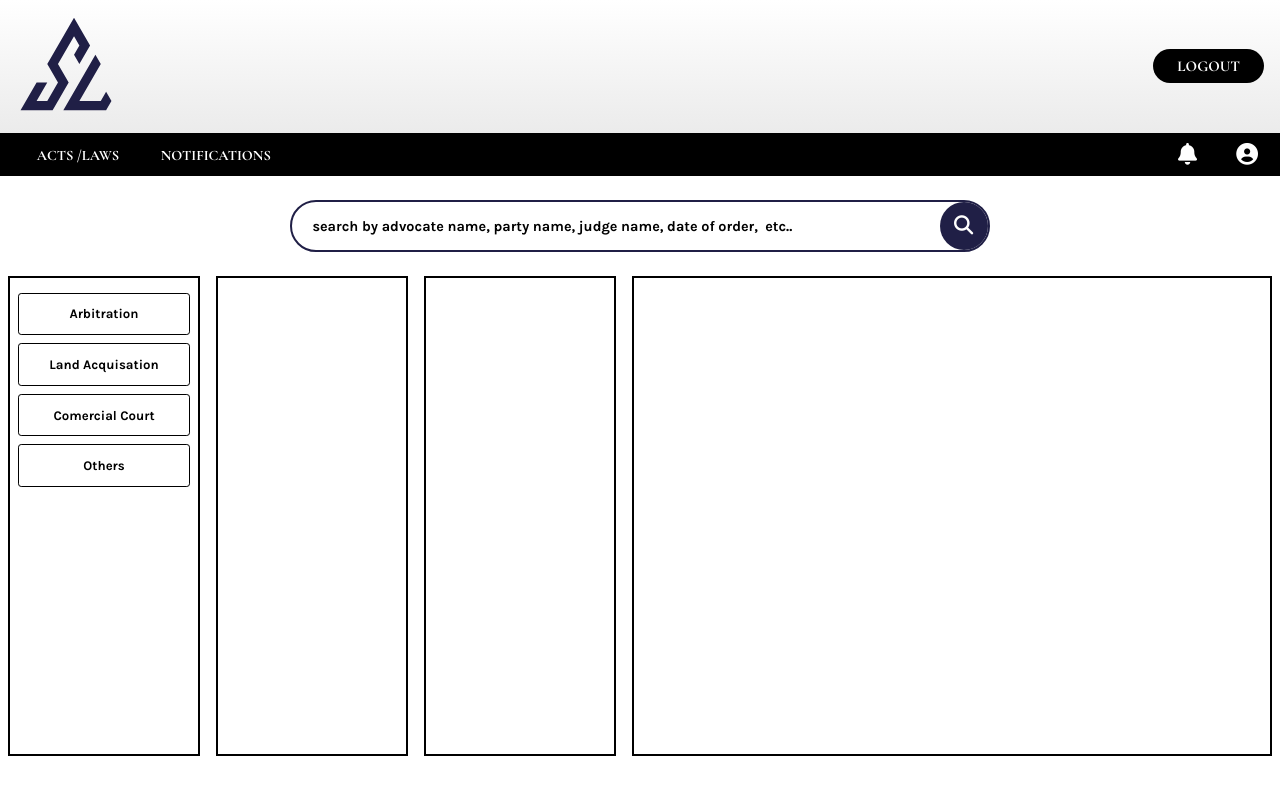
After one commit to rickbhatt/solvelitigation, a Django app: page /criminal/criminal in a window 1280 px wide. The commit adds this page. Run offline with Django 3.2, Linux system fonts and the light colour scheme; a user stored in the database is signed in; data comes from the database, SQL or seed files in the repository; parts of the project's set-up code (start-up, migrations or seed data) failed here and were passed over; some libraries are stand-ins or nearby versions.

Commit message:
payment, search and models tweek

```diff
--- a/civil/views.py
+++ b/civil/views.py
@@ -24,7 +24,7 @@ def civil_home(request):
       get_civil_court = request.POST.get('civilcourt[]')
       get_civil_category = request.POST.get('civilCategory[]')
 
-      query = Citation.objects.values().filter(law_type__icontains ='civil' ,sub_law_type__icontains=  civil_sub_law, court_name__icontains = get_civil_court, law_category__icontains =  get_civil_category).order_by('-date_of_order')
+      query = Citation.objects.values().filter(law_type__icontains ='civil' ,sub_law_type__icontains=  civil_sub_law, institution_name__icontains = get_civil_court, law_category__icontains =  get_civil_category).order_by('-date_of_order')
 
       if len(query) > 0:
 
@@ -42,7 +42,7 @@ def civil_home(request):
     else:
       subuser = request.user
 
-      subscription = UserSubscription.objects.filter(user = subuser, is_active = True)
+      subscription = UserSubscription.objects.filter(user = subuser, is_active = True, paid = True)
 
       context = {
         'usersub': subscription,
--- a/criminal/urls.py
+++ b/criminal/urls.py
@@ -2,9 +2,14 @@ from django.urls import path
 
 from . import views
 
+from django.urls import path
+
+from . import views
+
+# from .views import civil_search
+
 urlpatterns=[
-    path('', views.home, name= 'home'),
-    path('launching/', views.launching_soon, name='launching'),
-    path('contact-us/', views.contact_us, name='contact-us'),
-    path('subscription/', views.subscription, name='subscription'),
+    path('criminal', views.criminal_home, name= 'criminal'),
+    # path('criminalSearch', views.criminal_search),
+
 ]
--- a/criminal/views.py
+++ b/criminal/views.py
@@ -1,3 +1,27 @@
-from django.shortcuts import render
+from django.http import HttpResponse, JsonResponse
+from django.shortcuts import redirect, render
+from django.contrib import messages
 
-# Create your views here.
+
+from django.contrib.auth.decorators import login_required
+
+from django.views.decorators.cache import cache_control
+
+from payment.models import UserSubscription
+
+from professional.models import Citation
+
+@cache_control(no_cache=True, must_revalidate=True, no_store=True)
+@login_required(login_url='login')
+def criminal_home(request):
+
+    subuser = request.user
+
+    subscription = UserSubscription.objects.filter(user = subuser, is_active = True, paid=True)
+
+    context = {
+        'usersub': subscription,
+      }
+
+
+    return render(request, 'criminal/criminal_home.html', context)
--- a/professional/admin.py
+++ b/professional/admin.py
@@ -4,12 +4,12 @@ from .models import Citation
 
 @admin.register(Citation)
 class CitationAdmin(admin.ModelAdmin):
-    list_display = ('title','law_type','sub_law_type','law_category','court_name','tribunals','commission','date_of_order','uploaded_on', 'uploaded_by')
+    list_display = ('title','law_type','sub_law_type','law_category','institution_name','date_of_order','uploaded_on', 'uploaded_by')
     ordering= ('-uploaded_on',)
 
     add_fieldsets = (
         (None, {
             'classes': ('wide',),
-            'fields': ('court_name','tribunals','commission','apelLate_type','judge_name','case_no','party_name',' advocate_petitioner','advocate_respondent','judgements','date_of_order',' headnote','references','equivalent_citations','title','sub_title','law_type','sub_law_type', 'law_category',  'reportable', 'non_reportable', 'over_ruled', 'diary_no', 'page_no',)}
+            'fields': ('institution_name','commission','apelLate_type','judge_name','case_no','party_name',' advocate_petitioner','advocate_respondent','judgements','date_of_order',' headnote','references','equivalent_citations','title','sub_title','law_type','sub_law_type', 'law_category',  'reportable', 'non_reportable', 'over_ruled', 'diary_no', 'page_no',)}
          ),
     )
--- a/solvelitigation/urls.py
+++ b/solvelitigation/urls.py
@@ -25,6 +25,8 @@ urlpatterns = [
     path('payment/', include('payment.urls')),
     path('professional/', include('professional.urls')),
     path('civil/', include('civil.urls')),
+    path('criminal/', include('criminal.urls')),
+
 
 
 ]
--- /dev/null
+++ b/static/css/criminal.css
@@ -0,0 +1,214 @@
+@import url("https://fonts.googleapis.com/css2?family=Cormorant+Garamond:wght@700&family=Josefin+Sans:wght@500&family=Karla:wght@700&family=Merriweather:wght@700&family=Spectral:wght@800&family=Yeseva+One&display=swap");
+* {
+  margin: 0;
+  padding: 0;
+  user-select: none;
+}
+
+/* Box sizing rules */
+*,
+*::before,
+*::after {
+  box-sizing: border-box;
+}
+
+/* Remove default margin */
+body,
+h1,
+h2,
+h3,
+h4,
+p,
+figure,
+blockquote,
+dl,
+dd {
+  margin: 0;
+}
+
+/* Remove list styles on ul, ol elements with a list role, which suggests default styling will be removed */
+ul[role="list"],
+ol[role="list"] {
+  list-style: none;
+}
+
+/***************************  FOR SEARCH BAR  ***************************/
+
+.criminal-search-container {
+  display: flex;
+  justify-content: center;
+  align-items: center;
+}
+
+.criminal-search-bar {
+  width: 100%;
+  max-width: 43.7rem;
+  display: flex;
+  align-items: center;
+  border-radius: 3.75rem;
+  border: 2px solid rgba(32, 31, 70, 1);
+  /* padding: 0.625rem 1.25rem; */
+}
+
+.criminal-search-input {
+  outline: none;
+  background-color: transparent;
+  height: 100%;
+  flex: 1;
+  border: 0;
+  padding: 0.625rem 1.25rem;
+  font-size: clamp(0.9rem, 1.1vw, 1.4rem);
+  color: #000;
+  font-family: "Karla", sans-serif;
+}
+
+.criminal-search-input::placeholder {
+  color: #000;
+  font-family: "Karla", sans-serif;
+}
+
+.criminal-search-input:focus,
+.criminal-search-input:active {
+  outline: none;
+  background: transparent;
+}
+
+.criminal-search-button {
+  display: flex;
+  justify-content: center;
+  align-items: center;
+  border: 0;
+  outline: none;
+  width: 3rem;
+  height: 3rem;
+  border-radius: 50%;
+  background-color: rgba(32, 31, 70, 1);
+  cursor: pointer;
+}
+
+.criminal-search-icon {
+  color: #fff;
+  font-size: clamp(0.9rem, 1.5vw, 2rem);
+}
+
+/*************************** END FOR SEARCH BAR  ***************************/
+
+/***************************  FOR CONTENTS  ***************************/
+.criminal-main-container {
+  /* border: 2px solid #000; */
+  display: grid;
+  grid-template-columns: 15% 15% 15% 50%;
+  gap: 1rem;
+  height: 60vh;
+  justify-content: center;
+  align-items: center;
+}
+
+.criminal-sub-law-type-list,
+.criminal-court-list,
+.criminal-category-list {
+  list-style: none;
+  list-style-type: none;
+}
+
+.criminal-sub-law-type-nav,
+.criminal-court-nav,
+.criminal-category-nav,
+.criminal-citation-container {
+  border: 2px solid #000;
+  height: 100%;
+  padding-block: 0.9rem;
+  padding-inline: 0.5rem;
+  overflow-x: hidden;
+}
+
+.criminal-sub-law-type-ul {
+  display: flex;
+  flex-direction: column;
+  gap: 0.5rem;
+}
+
+.criminal-court-ul {
+  display: none;
+}
+
+.criminal-court-ul[data-courtvisilble="true"] {
+  display: flex;
+  flex-direction: column;
+  gap: 0.5rem;
+}
+
+.criminal-category-ul {
+  display: none;
+}
+
+.criminal-category-ul[data-categoryvisible="true"] {
+  display: flex;
+  flex-direction: column;
+  gap: 0.5rem;
+}
+
+.criminal-citation-container {
+  display: flex;
+  flex-direction: column;
+  gap: 1rem;
+}
+
+.criminal-title {
+  font-family: "Karla", sans-serif;
+  font-size: clamp(0.8rem, 1.02vw, 1.5rem);
+  text-decoration: none;
+  color: rgb(2, 103, 218);
+}
+
+.criminal-sub-law-type,
+.criminal-court,
+.criminal-category {
+  display: none;
+}
+
+.criminal-headnote {
+  font-family: "Karla", sans-serif;
+  font-weight: 400;
+  font-size: clamp(0.8rem, 1.02vw, 1.2rem);
+  /* color: green; */
+}
+
+.bottom-bar {
+  margin-top: 0.6rem;
+  border-bottom: 2px solid rgb(153, 0, 0);
+}
+.no-citation-found {
+  font-size: 2rem;
+  margin: auto;
+  color: red;
+  font-family: "Karla", sans-serif;
+}
+
+/* BUTTONS SECTION */
+.criminal-sub-law-type-label,
+.criminal-criminal-court-label,
+.criminal-law-category-label {
+  display: flex;
+  align-items: center;
+  justify-content: center;
+  font-family: "Karla", sans-serif;
+  font-size: clamp(0.8rem, 1.03vw, 1.2rem);
+  /* background-color: rgba(194, 205, 255, 1); */
+  border: 1px solid #000;
+  color: #000;
+  border-radius: 0.2rem;
+  padding: 0.8rem 0.8rem;
+  cursor: pointer;
+  transition: all 0.3s ease;
+  text-align: center;
+}
+/* END FOR BUTTONS */
+
+/* THIS IS FOR ACTIVE STATE CONTROLLED BY JS */
+.criminal-active {
+  background-color: #000;
+  color: #fff;
+}
+
+/* THIS IS FOR ACTIVE STATE CONTROLLED BY JS */
--- /dev/null
+++ b/static/js/criminal.js
@@ -0,0 +1 @@
+console.log("criminal js is working");
--- /dev/null
+++ b/template/criminal/criminal_home.html
@@ -0,0 +1,277 @@
+{% extends 'professional/professional_home.html' %}
+
+{% load static %}
+
+{% block section %}
+
+
+<section class="criminal-search-container">
+    <form action="criminalsearch" method="post" class="criminal-search-bar" id="criminal_search_form">
+        {% csrf_token %}
+            <input class="criminal-search-input" type="text" placeholder="search by advocate name, party name, judge name, date of order,  etc.." name="criminal-search" id="criminal_search">
+
+            <button type="submit" class="criminal-search-button" ><span class="criminal-search-icon"><i class="fas fa-search"></i></span></button>
+    </form>
+</section>
+
+<section class="criminal-main-container">
+
+
+    <!-- SUB LAW TYPE -->
+    <article class="criminal-sub-law-type-nav">
+        <input class="criminal-sub-law-type" type="radio" name="criminal-sublaw" id="arb" value="arbitration">
+
+        <input class="criminal-sub-law-type" type="radio" name="criminal-sublaw" id="landacq" value="land acquisation">
+
+        <input class="criminal-sub-law-type" type="radio" name="criminal-sublaw" id="comcourt" value="comercial court">
+
+        <input class="criminal-sub-law-type" type="radio" name="criminal-sublaw" id="others" value="others">
+
+        <ul class="criminal-sub-law-type-ul">
+            <li class="criminal-sub-law-type-list">
+
+                <label for="arb" class="criminal-sub-law-type-label">  Arbitration
+                   </label>
+            </li>
+            <li class="criminal-sub-law-type-list">
+                <label for="landacq" class="criminal-sub-law-type-label">Land Acquisation</label>
+            </li>
+            <li class="criminal-sub-law-type-list">
+                <label for="comcourt" class="criminal-sub-law-type-label">Comercial Court</label>
+            </li>
+            <li class="criminal-sub-law-type-list">
+                <label for="others" class="criminal-sub-law-type-label">Others</label>
+            </li>
+        </ul>
+
+
+    </article>
+    <!-- END OF SUB LAW TYPE -->
+
+    <!-- COURT -->
+    <article class="criminal-court-nav">
+
+        <input class="criminal-court" type="radio" name="criminal-court" id="com" value="Commission">
+
+        <input class="criminal-court" type="radio" name="criminal-court" id="sc" value="The Supreme Court of India">
+
+        <input class="criminal-court" type="radio" name="criminal-court" id="alhc" value="Allahabad High Court">
+
+        <input class="criminal-court" type="radio" name="criminal-court" id="aphc" value="Andhra Pradesh High Court">
+
+
+        <input class="criminal-court" type="radio" name="criminal-court" id="bhc" value="Bombay High Court">
+
+        <input class="criminal-court" type="radio" name="criminal-court" id="calhc" value="Calcutta High Court">
+
+        <input class="criminal-court" type="radio" name="criminal-court" id="chhc" value="Chhattisgarh High Court">
+
+        <input class="criminal-court" type="radio" name="criminal-court" id="dhc" value="Delhi High Court">
+
+        <input class="criminal-court" type="radio" name="criminal-court" id="gujhc" value="Gujarat High Court">
+
+        <input class="criminal-court" type="radio" name="criminal-court" id="guwhc" value="Guwahati High Court">
+
+        <input class="criminal-court" type="radio" name="criminal-court" id="hphc" value="Himachal Pradesh High Court">
+
+        <input class="criminal-court" type="radio" name="criminal-court" id="jkhc" value="Jammu and Kashmir High Court">
+
+        <input class="criminal-court" type="radio" name="criminal-court" id="jhahc" value="Jharkhand High Court">
+
+        <input class="criminal-court" type="radio" name="criminal-court" id="kahc" value="Karnataka High Court">
+
+        <input class="criminal-court" type="radio" name="criminal-court" id="kehc" value="Kerala High Court">
+
+        <input class="criminal-court" type="radio" name="criminal-court" id="madhyahc" value="Madhya Pradesh High Court">
+
+        <input class="criminal-court" type="radio" name="criminal-court" id="madrashc" value="Madras High Court">
+
+        <input class="criminal-court" type="radio" name="criminal-court" id="manhc" value="Manipur High Court">
+
+        <input class="criminal-court" type="radio" name="criminal-court" id="meghhc" value="Meghalaya High Court">
+
+        <input class="criminal-court" type="radio" name="criminal-court" id="ohc" value="Odisha High Court">
+
+        <input class="criminal-court" type="radio" name="criminal-court" id="phc" value="Patna High Court">
+
+        <input class="criminal-court" type="radio" name="criminal-court" id="rhc" value="Rajasthan High Court">
+
+        <input class="criminal-court" type="radio" name="criminal-court" id="tehc" value="Telangana High Court">
+
+        <input class="criminal-court" type="radio" name="criminal-court" id="trhc" value="Tripura High Court">
+
+        <input class="criminal-court" type="radio" name="criminal-court" id="uhc" value="Uttarakhand High Court">
+
+        <ul class="criminal-court-ul"  data-courtvisilble="false">
+
+            <li class="criminal-court-list">
+                <label for="com" class="criminal-criminal-court-label">Commission</label>
+            </li>
+
+            <li class="criminal-court-list">
+                <label for="sc" class="criminal-criminal-court-label">The Supreme Court of India</label>
+            </li>
+
+            <li class="criminal-court-list">
+               <label for="alhc" class="criminal-criminal-court-label">The Allahabad High Court</label>
+            </li>
+
+            <li class="criminal-court-list">
+                <label for="aphc" class="criminal-criminal-court-label">The Andhra Pradesh High Court</label>
+            </li>
+
+            <li class="criminal-court-list">
+                <label for="bhc" class="criminal-criminal-court-label">The Bombay High Court</label>
+            </li>
+
+             <li class="criminal-court-list">
+                <label for="calhc" class="criminal-criminal-court-label">The Calcutta High Court</label>
+            </li>
+
+            <li class="criminal-court-list">
+                <label for="chhc" class="criminal-criminal-court-label">The Chhattisgarh High Court</label>
+            </li>
+
+            <li class="criminal-court-list">
+                <label for="dhc" class="criminal-criminal-court-label">The Delhi High Court</label>
+            </li>
+
+            <li class="criminal-court-list">
+                <label for="gujhc" class="criminal-criminal-court-label">The Gujarat High Court</label>
+            </li>
+
+            <li class="criminal-court-list">
+                <label for="guwhc" class="criminal-criminal-court-label">The Guwahati High Court</label>
+            </li>
+
+            <li class="criminal-court-list">
+                <label for="hphc" class="criminal-criminal-court-label">The Himachal Pradesh High Court</label>
+            </li>
+
+            <li class="criminal-court-list">
+                <label for="jkhc" class="criminal-criminal-court-label">The Jammu and Kashmir High Court</label>
+            </li>
+
+            <li class="criminal-court-list">
+                <label for="jhahc" class="criminal-criminal-court-label">The Jharkhand High Court</label>
+            </li>
+
+            <li class="criminal-court-list">
+                <label for="kahc" class="criminal-criminal-court-label">The Karnataka High Court</label>
+            </li>
+
+            <li class="criminal-court-list">
+                <label for="kehc" class="criminal-criminal-court-label">The Kerala High Court</label>
+            </li>
+
+            <li class="criminal-court-list">
+                <label for="madhyahc" class="criminal-criminal-court-label">The Madhya Pradesh High Court</label>
+            </li>
+
+            <li class="criminal-court-list">
+                <label for="madrashc" class="criminal-criminal-court-label">The Madhya Pradesh High Court</label>
+            </li>
+
+            <li class="criminal-court-list">
+                <label for="manhc" class="criminal-criminal-court-label">The Manipur High Court</label>
+            </li>
+
+            <li class="criminal-court-list">
+                <label for="meghhc" class="criminal-criminal-court-label">The Meghalaya High Court</label>
+            </li>
+
+            <li class="criminal-court-list">
+                <label for="ohc" class="criminal-criminal-court-label">The Odisha High Court</label>
+            </li>
+
+            <li class="criminal-court-list">
+                <label for="phc" class="criminal-criminal-court-label">The Patna High Court</label>
+            </li>
+
+            <li class="criminal-court-list">
+                <label for="rhc" class="criminal-criminal-court-label">The Rajasthan High Court</label>
+            </li>
+
+            <li class="criminal-court-list">
+                <label for="tehc" class="criminal-criminal-court-label">The Telangana High Court</label>
+            </li>
+
+            <li class="criminal-court-list">
+                <label for="trhc" class="criminal-criminal-court-label">The Tripura High Court</label>
+            </li>
+
+            <li class="criminal-court-list">
+                <label for="uhc" class="criminal-criminal-court-label">The Uttarakhand High Court</label>
+            </li>
+        </ul>
+    </article>
+    <!-- END OF COURT -->
+
+    <!-- LAW CATEGORY -->
+    <article class="criminal-category-nav">
+
+        <input class="criminal-category" type="radio" name="criminal-category" id="limitation" value="limitation" >
+
+        <input class="criminal-category" type="radio" name="criminal-category" id="ngteq" value="negative equality">
+
+        <input class="criminal-category" type="radio" name="criminal-category" id="review" value="review">
+
+        <input class="criminal-category" type="radio" name="criminal-category" id="sprf" value="special relief">
+
+        <input class="criminal-category" type="radio" name="criminal-category" id="eod" value="execution of decree">
+
+        <input class="criminal-category" type="radio" name="criminal-category" id="od" value="od/ss/rd">
+
+        <input class="criminal-category" type="radio" name="criminal-category" id="bindpre" value="binding precedent">
+
+        <input class="criminal-category" type="radio" name="criminal-category" id="cont" value="contempt">
+
+
+        <ul class="criminal-category-ul" data-categoryvisible="false">
+
+            <li class="criminal-category-list">
+                <label for="bindpre" class="criminal-law-category-label">Binding Precedent</label>
+            </li>
+
+            <li class="criminal-category-list">
+                <label for="cont" class="criminal-law-category-label">Contempt</label>
+            </li>
+
+            <li class="criminal-category-list">
+                <label for="eod" class="criminal-law-category-label">Execution of Decree</label>
+            </li>
+
+            <li class="criminal-category-list">
+                <label for="limitation" class="criminal-law-category-label">Limitation</label>
+            </li>
+
+            <li class="criminal-category-list">
+                <label for="ngteq" class="criminal-law-category-label">Ngetaive Equality</label>
+            </li>
+
+            <li class="criminal-category-list">
+                <label for="od" class="criminal-law-category-label">Obitor Dicta/ Sub Silenso/ Ratio Decidendi</label>
+            </li>
+
+            <li class="criminal-category-list">
+                <label for="review" class="criminal-law-category-label">Review</label>
+            </li>
+
+            <li class="criminal-category-list">
+                <label for="sprf" class="criminal-law-category-label">Special Relief</label>
+            </li>
+
+        </ul>
+    </article>
+    <!-- END LAW CATEGORY -->
+
+    <!-- CITATION AREA -->
+    <article id="criminalqueryResult" class="criminal-citation-container">
+
+
+    </article>
+
+    <!-- END OF CITATION -->
+</section>
+
+{% endblock %}
--- a/template/payment/payment_successful.html
+++ b/template/payment/payment_successful.html
@@ -22,5 +22,6 @@
 <body>
     <p>Payment was successful <i class="fas fa-check-circle"></i></p>
     <p>Your Payment Id is : {{payment_id}} </p>
+    <p>A confirmation email has been sent regarding your current purchase. Thank you. </p>
 </body>
 </html>
--- a/template/professional/nav_professional.html
+++ b/template/professional/nav_professional.html
@@ -7,7 +7,7 @@
   <nav class="professional-nav">
     <ul class="prof-nav-ul">
       <li class="prof-nav-list"><a href="{% url 'civil' %}" class="prof-nav-link">CIVIL</a></li>
-      <li class="prof-nav-list"><a href="" class="prof-nav-link">CRIMINAL</a></li>
+      <li class="prof-nav-list"><a href="{% url 'criminal' %}" class="prof-nav-link">CRIMINAL</a></li>
       <li class="prof-nav-list"><a href="" class="prof-nav-link">SERVICE</a></li>
       <li class="prof-nav-list"><a href="" class="prof-nav-link">TAXATION</a></li>
       <li class="prof-nav-list"><a href="" class="prof-nav-link">CORPORATE</a></li>
@@ -28,7 +28,7 @@
       {% for sub in usersub %}
 
         {% if sub.service_choosen.code == 21 %}
-              <li class="prof-nav-list"><a href="" class="prof-nav-link">CRIMINAL</a></li>
+              <li class="prof-nav-list"><a href="{% url 'criminal' %}" class="prof-nav-link">CRIMINAL</a></li>
         {% endif %}
       {% endfor %}
 
--- a/template/professional/professional_home.html
+++ b/template/professional/professional_home.html
@@ -19,6 +19,8 @@
 
 
     <link rel="stylesheet" href="{% static 'css/detaildoc.css' %}" />
+
+    <link rel="stylesheet" href="{% static 'css/criminal.css' %}" />
 
     <link rel="stylesheet" href="{% static 'css/civil.css' %}" />
 
@@ -67,6 +69,9 @@
 
     <script type="text/javascript" src="{% static 'js/civil.js' %}"></script>
 
+    <script type="text/javascript" src="{% static 'js/criminal.js' %}"></script>
+
+
 
     <!--------------------- SCIRPTS------------------------------->
 
```
Also changed, not shown: payment/views.py (+16 -2 lines), professional/models.py (+37 -24 lines), db.sqlite3, professional/migrations/0026_auto_20220213_2216.py (added), professional/migrations/0027_auto_20220214_1921.py (added), professional/migrations/0028_alter_citation_institution_name.py (added).
